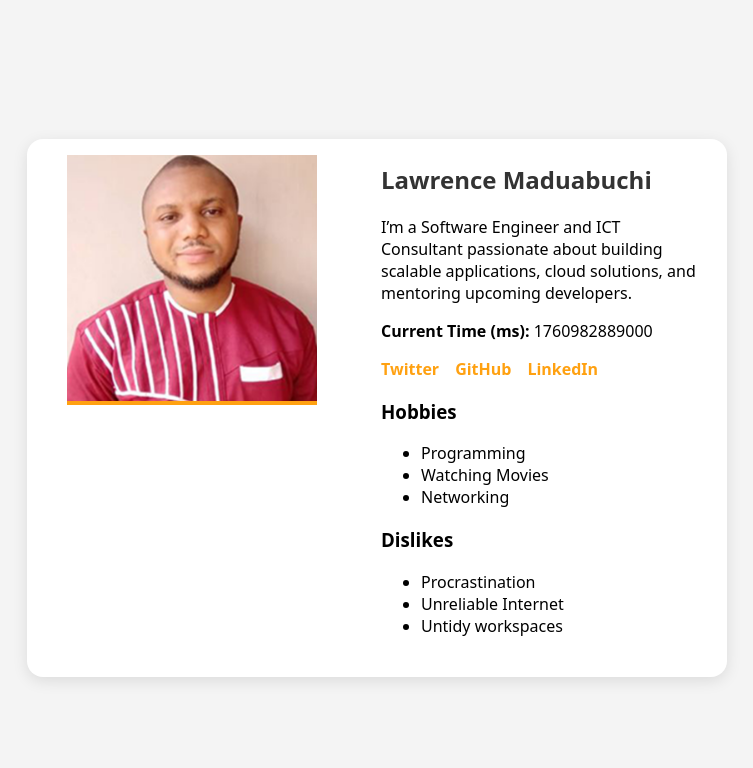
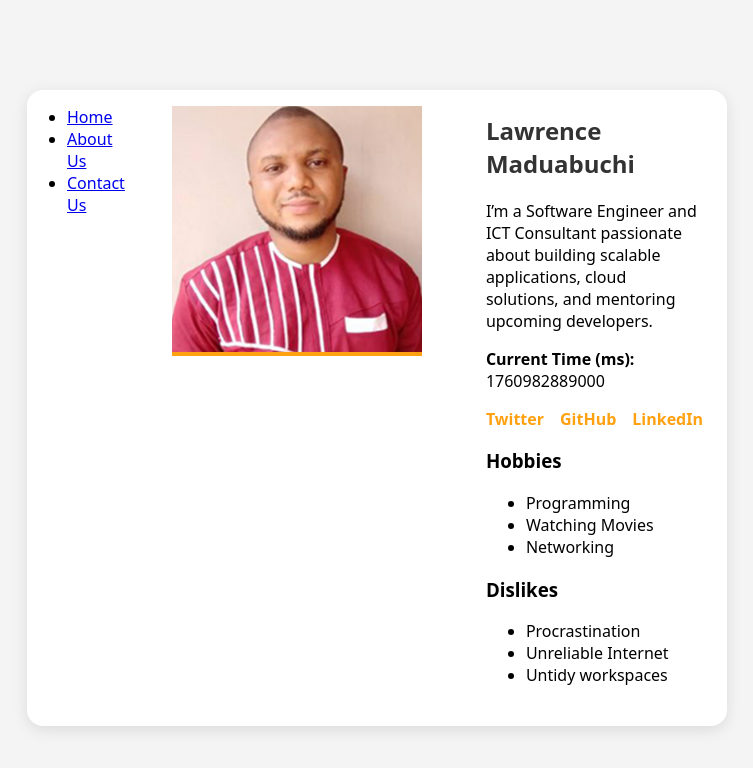
Before and after one commit to lawrence1986/hng-stage0-profile-card, a plain HTML site: page index.html in a window 1280 px wide. Shown: the whole page, without its empty margins (263-1016 px from the left). Drawn offline with Linux system fonts and the light colour scheme.

Commit message:
Update index.html
update

```diff
--- a/index.html
+++ b/index.html
@@ -8,6 +8,15 @@
 </head>
 <body>
   <article data-testid="test-profile-card" class="profile-card">
+    <!-- Navigation Menu inside the card -->
+    <nav class="card-menu">
+      <ul>
+        <li><a href="index.html" class="active">Home</a></li>
+        <li><a href="about_page.html">About Us</a></li>
+        <li><a href="contact_page.html">Contact Us</a></li>
+      </ul>
+    </nav>
+
     <figure class="avatar-section">
       <img
         src="lawreal.png"
@@ -15,7 +24,6 @@
         data-testid="test-user-avatar"
       />
     </figure>
-
 
     <div class="profile-content">
       <header>
```
Lines whose indentation alone changed are shown as unchanged.
